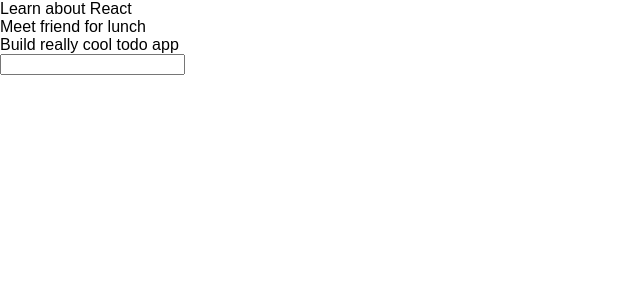
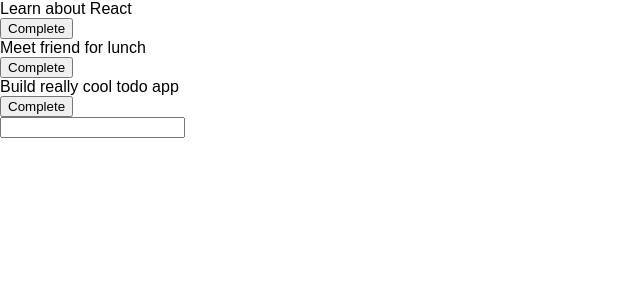
Before and after one commit to jsphkm/todo-react-hooks, a React app: page / in a window 1280 px wide. Shown: the top 300 px of the page, without its empty margins (0-640 px from the left). Built offline with nearby package versions, Linux system fonts and the light colour scheme.

Commit message:
Add completed button

```diff
--- a/src/app/App.jsx
+++ b/src/app/App.jsx
@@ -2,7 +2,26 @@
 import './styles.css';
 import PropTypes from 'prop-types';
 
-const Todo = ({ todo }) => <div className="todo">{todo.text}</div>;
+const Todo = ({ todo, index, completeTodo }) => {
+  return (
+    <div
+      className="todo"
+      style={{ textDecoration: todo.isCompleted ? 'line-through' : '' }}
+      key={index}
+    >
+      {todo.text}
+      <div>
+        <button type="button" onClick={() => completeTodo(index)}>Complete</button>
+      </div>
+    </div>
+  );
+};
+
+// Todo.propTypes = {
+//   todo: PropTypes.isRequired,
+//   index: PropTypes.isRequired,
+//   completeTodo: PropTypes.isRequired,
+// };
 
 const App = () => {
   const [todos, setTodos] = React.useState([
@@ -25,14 +44,20 @@
     setTodos(newTodos);
   };
 
+  const completeTodo = (index) => {
+    const newTodos = [...todos];
+    newTodos[index].isCompleted = true;
+    React.setTodos(newTodos);
+  };
+
   return (
     <div className="app">
       <div className="todo-list">
-        {todos.map(todo => (
+        {todos.map((todo, index) => (
           <Todo
-            key={todo.id}
-            index={todo.id}
+            index={index}
             todo={todo}
+            completeTodo={completeTodo}
           />
         ))}
         <TodoForm addTodo={addTodo} />
@@ -63,12 +88,8 @@
   );
 };
 
-TodoForm.propTypes = {
-  addTodo: PropTypes.string.isRequired,
-};
-
-Todo.propTypes = {
-  todo: PropTypes.string.isRequired,
-};
+// TodoForm.propTypes = {
+//   addTodo: PropTypes.isRequired,
+// };
 
 export default App;
```
